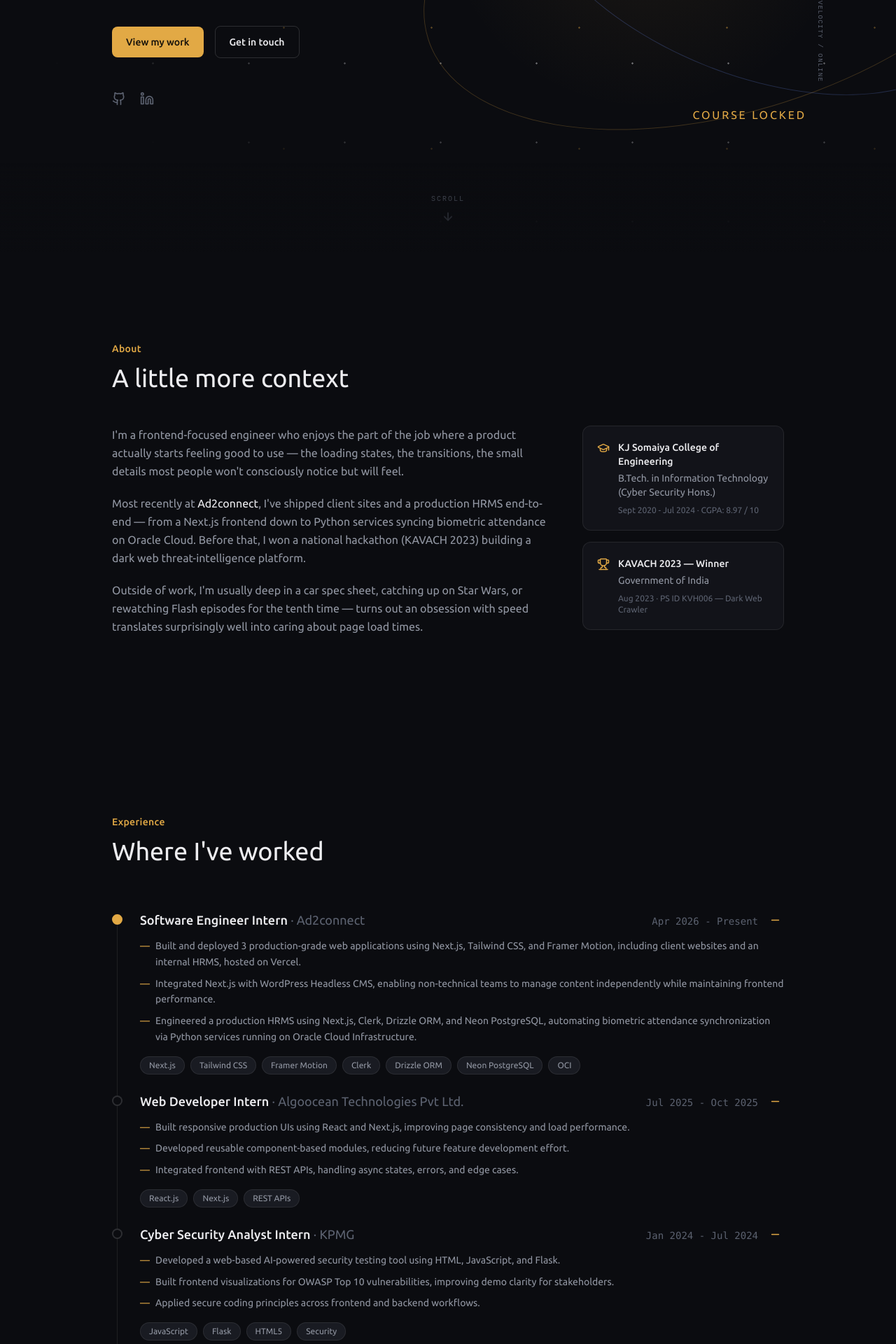
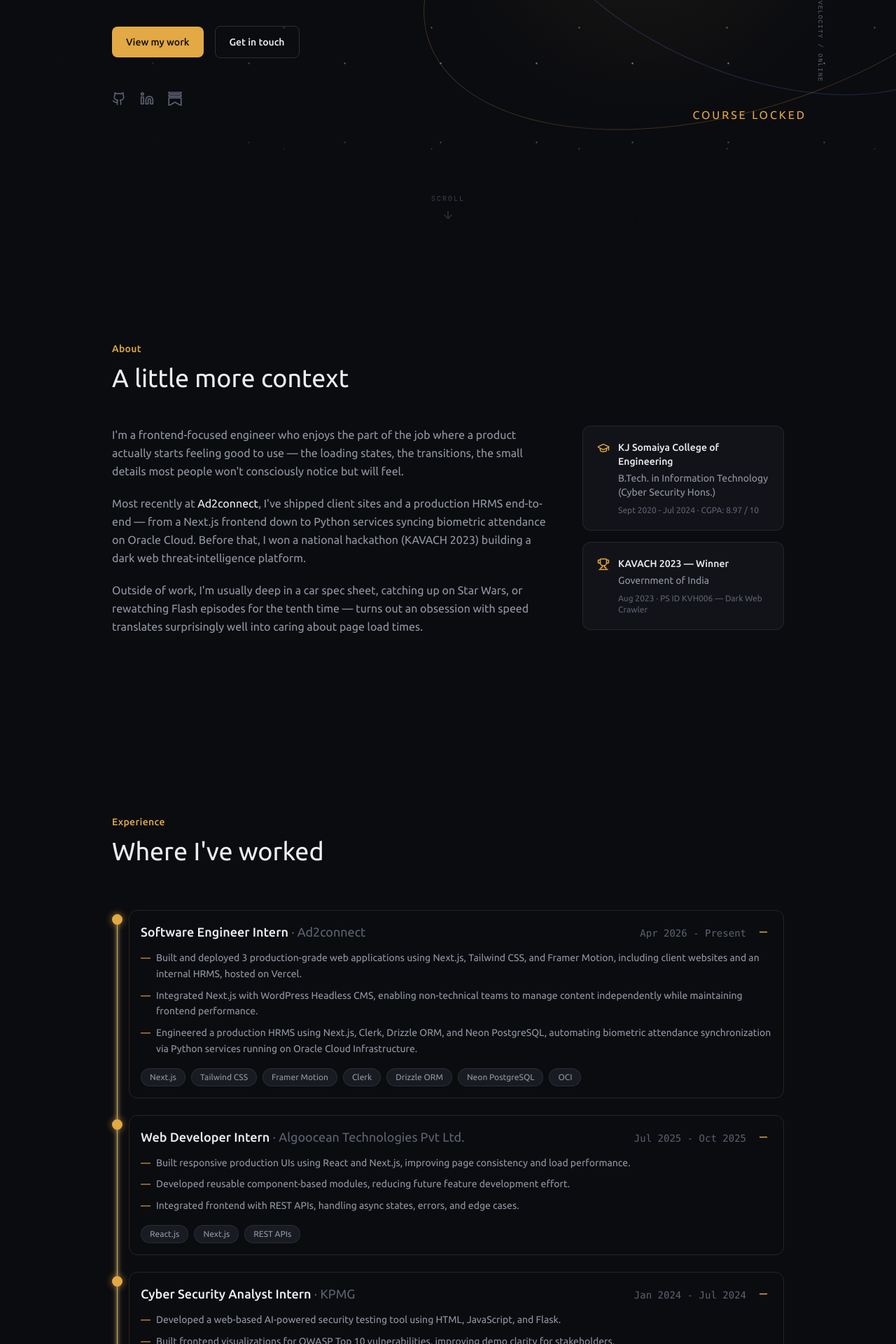
Before and after one commit to guneetsura/guneetsura.github.io, a Next.js app: page / in a window 1280 px wide. Shown: the part 440-2360 px from the top of the page at 70% size. Built offline with nearby package versions, Linux system fonts and the light colour scheme; no server answers; a web font is replaced by a local one.

Commit message:
feat: add writing section, agent guidance, and experience lightning

```diff
--- a/src/app/page.tsx
+++ b/src/app/page.tsx
@@ -3,6 +3,7 @@
 import About from '@/components/About';
 import Experience from '@/components/Experience';
 import Projects from '@/components/Projects';
+import Writing from '@/components/Writing';
 import Skills from '@/components/Skills';
 import Contact from '@/components/Contact';
 import BackToTop from '@/components/BackToTop';
@@ -41,6 +42,7 @@
       <About />
       <Experience />
       <Projects />
+      <Writing />
       <Skills />
       <Contact />
       <BackToTop />
--- a/src/components/Experience.tsx
+++ b/src/components/Experience.tsx
@@ -1,17 +1,133 @@
 'use client';
 
-import { useEffect, useState } from 'react';
+import { useEffect, useState, useRef } from 'react';
 import { Minus, Plus } from 'lucide-react';
-import { motion } from 'framer-motion';
+import { motion, useScroll, useTransform, useSpring, useReducedMotion, MotionValue } from 'framer-motion';
 import { getExperiences } from '@/lib/data-provider';
 import { portfolioData } from '@/lib/data';
 import { ExperienceItem } from '@/lib/types';
 
 const fadeUp = { hidden: { opacity: 0, y: 16 }, visible: { opacity: 1, y: 0, transition: { duration: 0.6, ease: 'easeOut' as const } } };
 
+const ExperienceItemCard = ({
+  exp,
+  index,
+  isExpanded,
+  toggleExperience,
+  containerRef,
+  scrollYProgress,
+  reducedMotion
+}: {
+  exp: ExperienceItem;
+  index: number;
+  isExpanded: boolean;
+  toggleExperience: (id: string) => void;
+  containerRef: React.RefObject<HTMLDivElement | null>;
+  scrollYProgress: MotionValue<number>;
+  reducedMotion: boolean | null;
+}) => {
+  const cardRef = useRef<HTMLElement>(null);
+  const [threshold, setThreshold] = useState(1);
+
+  useEffect(() => {
+    const measure = () => {
+      if (!containerRef.current || !cardRef.current) return;
+      const containerHeight = containerRef.current.offsetHeight;
+      const topOffset = cardRef.current.offsetTop;
+      setThreshold((topOffset + 6) / containerHeight);
+    };
+    measure();
+    const observer = new ResizeObserver(measure);
+    if (containerRef.current) observer.observe(containerRef.current);
+    if (cardRef.current) observer.observe(cardRef.current);
+    return () => observer.disconnect();
+  }, [isExpanded, containerRef]);
+
+  // Map scroll progress around the threshold
+  const activationRange = [threshold - 0.02, threshold, threshold + 0.02];
+
+  // Marker styling
+  const markerBg = useTransform(scrollYProgress, activationRange, [exp.current ? 'var(--accent)' : 'var(--bg)', 'var(--accent)', 'var(--accent)']);
+  const markerBorder = useTransform(scrollYProgress, activationRange, [exp.current ? 'var(--accent)' : 'var(--border-strong)', 'var(--accent)', 'var(--accent)']);
+  const markerShadow = useTransform(scrollYProgress, activationRange, ['0 0 0px rgba(226, 169, 69, 0)', reducedMotion ? '0 0 0px rgba(226, 169, 69, 0)' : '0 0 10px 2px rgba(226, 169, 69, 0.4)', reducedMotion ? '0 0 0px rgba(226, 169, 69, 0)' : '0 0 10px 2px rgba(226, 169, 69, 0.4)']);
+
+  // Card border styling
+  const cardBorder = useTransform(scrollYProgress, activationRange, ['transparent', 'rgba(226, 169, 69, 0.3)', 'rgba(226, 169, 69, 0.15)']);
+  const cardBg = useTransform(scrollYProgress, activationRange, ['transparent', 'rgba(226, 169, 69, 0.03)', 'transparent']);
+
+  // Shimmer effect
+  const shimmerLeft = useTransform(scrollYProgress, [threshold, threshold + 0.05], ['-20%', '120%']);
+  const shimmerOpacity = useTransform(scrollYProgress, [threshold, threshold + 0.02, threshold + 0.05], [0, 1, 0]);
+
+  return (
+    <motion.article
+      ref={cardRef}
+      initial="hidden"
+      whileInView="visible"
+      viewport={{ once: true, amount: 0.3 }}
+      variants={fadeUp}
+      transition={{ delay: index * 0.05 }}
+      className="relative pl-10"
+    >
+      <motion.span
+        className="absolute left-0 top-1.5 w-[15px] h-[15px] rounded-full border-2 z-10"
+        style={{ background: markerBg, borderColor: markerBorder, boxShadow: markerShadow }}
+      />
+      <motion.div
+        className="relative rounded-xl p-4 -ml-4 overflow-hidden border transition-colors"
+        style={{ borderColor: cardBorder, backgroundColor: cardBg }}
+      >
+        {!reducedMotion && (
+          <motion.div
+            className="absolute top-0 w-1/3 h-px bg-gradient-to-r from-transparent via-[var(--accent)] to-transparent"
+            style={{ left: shimmerLeft, opacity: shimmerOpacity }}
+          />
+        )}
+        <div className="flex items-start gap-3 relative z-10">
+          <div className="min-w-0 flex-1">
+            <div className="flex flex-wrap items-baseline justify-between gap-x-4 gap-y-1">
+              <h3 className="text-lg font-medium text-[var(--text)]">{exp.role} <span className="text-[var(--text-faint)] font-normal">· {exp.company}</span></h3>
+              <span className="text-sm text-[var(--text-faint)] font-mono">{exp.period}</span>
+            </div>
+          </div>
+          <button type="button" onClick={() => toggleExperience(exp.id)} aria-expanded={isExpanded} aria-label={`${isExpanded ? 'Collapse' : 'Expand'} ${exp.company} experience`} className="shrink-0 mt-0.5 rounded-md p-1 text-[var(--accent)] hover:bg-[var(--accent-soft)] transition-colors">
+            {isExpanded ? <Minus size={17} aria-hidden="true" /> : <Plus size={17} aria-hidden="true" />}
+          </button>
+        </div>
+        {isExpanded && (
+          <div className="mt-3 relative z-10">
+            <ul className="space-y-2 mb-4">
+              {exp.description.map((line, i) => (
+                <li key={i} className="text-sm text-[var(--text-muted)] leading-relaxed flex gap-2">
+                  <span className="text-[var(--accent)] shrink-0">—</span><span>{line}</span>
+                </li>
+              ))}
+            </ul>
+            <div className="flex flex-wrap gap-2">
+              {exp.technologies.map((tech) => (
+                <span key={tech} className="chip">{tech}</span>
+              ))}
+            </div>
+          </div>
+        )}
+      </motion.div>
+    </motion.article>
+  );
+};
+
 const Experience: React.FC = () => {
   const [experiences, setExperiences] = useState<ExperienceItem[]>(portfolioData.experiences);
   const [expanded, setExpanded] = useState<Set<string>>(() => new Set(portfolioData.experiences.map((experience) => experience.id)));
+
+  const containerRef = useRef<HTMLDivElement>(null);
+  const { scrollYProgress } = useScroll({
+    target: containerRef,
+    offset: ["start center", "end center"]
+  });
+
+  const reducedMotion = useReducedMotion();
+  const springProgress = useSpring(scrollYProgress, { stiffness: 100, damping: 30, restDelta: 0.001 });
+  const scaleY = reducedMotion ? scrollYProgress : springProgress;
 
   useEffect(() => {
     getExperiences().then((data) => {
@@ -34,27 +150,32 @@
       <p className="eyebrow mb-3">Experience</p>
       <h2 className="font-display text-3xl sm:text-4xl text-[var(--text)] mb-16">Where I&apos;ve worked</h2>
     </motion.div>
-    <div className="relative">
+    <div className="relative" ref={containerRef}>
+      {/* Static background timeline */}
       <div className="absolute left-[7px] top-2 bottom-2 w-px bg-[var(--border)]" />
+
+      {/* Scroll-driven lightning core */}
+      <motion.div
+        className="absolute left-[7px] top-2 bottom-2 w-px bg-[var(--accent)] origin-top z-0"
+        style={{
+          scaleY,
+          boxShadow: reducedMotion ? 'none' : '0 0 8px 1px rgba(226, 169, 69, 0.4), 0 0 4px 1px rgba(255, 255, 255, 0.4)'
+        }}
+      />
+
       <div className="space-y-6">
-        {experiences.map((exp, index) => {
-          const isExpanded = expanded.has(exp.id);
-          return <motion.article key={exp.id} initial="hidden" whileInView="visible" viewport={{ once: true, amount: 0.3 }} variants={fadeUp} transition={{ delay: index * 0.05 }} className="relative pl-10">
-            <span className={exp.current ? 'absolute left-0 top-1.5 w-[15px] h-[15px] rounded-full border-2 bg-[var(--accent)] border-[var(--accent)]' : 'absolute left-0 top-1.5 w-[15px] h-[15px] rounded-full border-2 bg-[var(--bg)] border-[var(--border-strong)]'} />
-            <div className="flex items-start gap-3">
-              <div className="min-w-0 flex-1">
-                <div className="flex flex-wrap items-baseline justify-between gap-x-4 gap-y-1">
-                  <h3 className="text-lg font-medium text-[var(--text)]">{exp.role} <span className="text-[var(--text-faint)] font-normal">· {exp.company}</span></h3>
-                  <span className="text-sm text-[var(--text-faint)] font-mono">{exp.period}</span>
-                </div>
-              </div>
-              <button type="button" onClick={() => toggleExperience(exp.id)} aria-expanded={isExpanded} aria-label={`${isExpanded ? 'Collapse' : 'Expand'} ${exp.company} experience`} className="shrink-0 mt-0.5 rounded-md p-1 text-[var(--accent)] hover:bg-[var(--accent-soft)]">
-                {isExpanded ? <Minus size={17} aria-hidden="true" /> : <Plus size={17} aria-hidden="true" />}
-              </button>
-            </div>
-            {isExpanded && <div className="mt-3"><ul className="space-y-2 mb-4">{exp.description.map((line, i) => <li key={i} className="text-sm text-[var(--text-muted)] leading-relaxed flex gap-2"><span className="text-[var(--accent)] shrink-0">—</span><span>{line}</span></li>)}</ul><div className="flex flex-wrap gap-2">{exp.technologies.map((tech) => <span key={tech} className="chip">{tech}</span>)}</div></div>}
-          </motion.article>;
-        })}
+        {experiences.map((exp, index) => (
+          <ExperienceItemCard
+            key={exp.id}
+            exp={exp}
+            index={index}
+            isExpanded={expanded.has(exp.id)}
+            toggleExperience={toggleExperience}
+            containerRef={containerRef}
+            scrollYProgress={scaleY}
+            reducedMotion={reducedMotion}
+          />
+        ))}
       </div>
     </div>
   </section>;
--- a/src/components/Hero.tsx
+++ b/src/components/Hero.tsx
@@ -9,6 +9,7 @@
 
 const Github: React.FC<{ size?: number }> = ({ size = 20 }) => <svg xmlns="http://www.w3.org/2000/svg" width={size} height={size} viewBox="0 0 24 24" fill="none" stroke="currentColor" strokeWidth="2" strokeLinecap="round" strokeLinejoin="round"><path d="M15 22v-4a4.8 4.8 0 0 0-1-3.5c3 0 6-2 6-5.5.08-1.25-.27-2.48-1-3.5.28-1.15.28-2.35 0-3.5 0 0-1 0-3 1.5-2.64-.5-5.36-.5-8 0C6 2 5 2 5 2c-.3 1.15-.3 2.35 0 3.5A5.403 5.403 0 0 0 4 9c0 3.5 3 5.5 6 5.5-.39.49-.68 1.05-.85 1.65-.17.6-.22 1.23-.15 1.85v4" /><path d="M9 18c-4.51 2-5-2-7-2" /></svg>;
 const Linkedin: React.FC<{ size?: number }> = ({ size = 20 }) => <svg xmlns="http://www.w3.org/2000/svg" width={size} height={size} viewBox="0 0 24 24" fill="none" stroke="currentColor" strokeWidth="2" strokeLinecap="round" strokeLinejoin="round"><path d="M16 8a6 6 0 0 1 6 6v7h-4v-7a2 2 0 0 0-2-2 2 2 0 0 0-2 2v7h-4v-7a6 6 0 0 1 6-6z" /><rect width="4" height="12" x="2" y="9" /><circle cx="4" cy="4" r="2" /></svg>;
+const Substack: React.FC<{ size?: number }> = ({ size = 20 }) => <svg xmlns="http://www.w3.org/2000/svg" width={size} height={size} viewBox="0 0 24 24" fill="none" stroke="currentColor" strokeWidth="2" strokeLinecap="round" strokeLinejoin="round"><path d="M22.539 8.242H1.46V5.406h21.08v2.836zM1.46 10.812V24L12 18.11 22.54 24V10.812H1.46zM22.54 0H1.46v2.836h21.08V0z"/></svg>;
 
 const fadeUp = {
   hidden: { opacity: 0, y: 22 },
@@ -51,6 +52,7 @@
       <motion.div custom={reveal(0.5)} initial="hidden" animate="visible" variants={fadeUp} className="mt-12 flex items-center gap-5">
         <a href={profile.github} target="_blank" rel="noopener noreferrer" className="text-[var(--text-faint)] hover:text-[var(--text)] transition-colors" aria-label="GitHub"><Github size={20} /></a>
         <a href={profile.linkedin} target="_blank" rel="noopener noreferrer" className="text-[var(--text-faint)] hover:text-[var(--text)] transition-colors" aria-label="LinkedIn"><Linkedin size={20} /></a>
+        <a href="https://guneetsura.substack.com" target="_blank" rel="noopener noreferrer" className="text-[var(--text-faint)] hover:text-[var(--text)] transition-colors" aria-label="Substack"><Substack size={20} /></a>
       </motion.div>
     </div>
     <motion.a href="#about" initial={{ opacity: 0, y: reducedMotion ? 0 : 8 }} animate={{ opacity: 1, y: 0 }} transition={{ delay: reducedMotion ? 0 : 1.1, duration: reducedMotion ? 0.01 : 0.6 }} className="hero-scroll-cue absolute bottom-10 left-1/2 -translate-x-1/2 text-[var(--text-faint)]" aria-label="Scroll to About">
--- a/src/components/Navbar.tsx
+++ b/src/components/Navbar.tsx
@@ -8,6 +8,7 @@
   { name: 'About', href: '#about' },
   { name: 'Experience', href: '#experience' },
   { name: 'Projects', href: '#projects' },
+  { name: 'Writing', href: '#writing' },
   { name: 'Skills', href: '#skills' },
 ];
 
--- /dev/null
+++ b/src/components/Writing.tsx
@@ -0,0 +1,73 @@
+'use client';
+
+import { useEffect, useState } from 'react';
+import { motion } from 'framer-motion';
+import { ArrowRight } from 'lucide-react';
+import { getWriting } from '@/lib/data-provider';
+import { portfolioData } from '@/lib/data';
+import { WritingItem } from '@/lib/types';
+
+const fadeUp = { hidden: { opacity: 0, y: 16 }, visible: { opacity: 1, y: 0, transition: { duration: 0.6, ease: 'easeOut' as const } } };
+
+const Writing: React.FC = () => {
+  const [writing, setWriting] = useState<WritingItem[]>(portfolioData.writing);
+
+  useEffect(() => {
+    getWriting().then(setWriting).catch(() => {});
+  }, []);
+
+  return (
+    <section id="writing" className="section">
+      <motion.div initial="hidden" whileInView="visible" viewport={{ once: true, amount: 0.3 }} variants={fadeUp} className="mb-12">
+        <p className="eyebrow mb-3">Writing</p>
+        <h2 className="font-display text-3xl sm:text-4xl text-[var(--text)] mb-4">Thoughts & Perspectives</h2>
+      </motion.div>
+      <div className="grid md:grid-cols-2 lg:grid-cols-3 gap-6 mb-12">
+        {writing.map((item, index) => (
+          <motion.article
+            key={item.id}
+            initial="hidden"
+            whileInView="visible"
+            viewport={{ once: true, amount: 0.3 }}
+            variants={fadeUp}
+            transition={{ delay: index * 0.1 }}
+            className="card p-6 flex flex-col group h-full"
+          >
+            <h3 className="text-xl font-medium text-[var(--text)] mb-3 group-hover:text-[var(--accent)] transition-colors line-clamp-2">
+              {item.title}
+            </h3>
+            <p className="text-sm text-[var(--text-muted)] leading-relaxed mb-6 flex-grow">
+              {item.excerpt}
+            </p>
+            <a
+              href={item.url}
+              target="_blank"
+              rel="noopener noreferrer"
+              className="inline-flex items-center gap-2 text-sm text-[var(--accent)] hover:text-[var(--text)] transition-colors mt-auto w-fit"
+            >
+              Read article <ArrowRight size={14} className="group-hover:translate-x-1 transition-transform" />
+            </a>
+          </motion.article>
+        ))}
+      </div>
+      <motion.div
+        initial="hidden"
+        whileInView="visible"
+        viewport={{ once: true, amount: 0.3 }}
+        variants={fadeUp}
+        className="flex justify-center"
+      >
+        <a
+          href="https://guneetsura.substack.com"
+          target="_blank"
+          rel="noopener noreferrer"
+          className="btn-secondary"
+        >
+          Read more on Substack →
+        </a>
+      </motion.div>
+    </section>
+  );
+};
+
+export default Writing;
--- a/src/lib/data-provider.ts
+++ b/src/lib/data-provider.ts
@@ -15,6 +15,7 @@
   SkillGroup,
   Education,
   Award,
+  WritingItem,
 } from './types';
 
 /**
@@ -30,6 +31,7 @@
  *   skills/{id}        -> SkillGroup
  *   education/{id}     -> Education
  *   awards/{id}        -> Award
+ *   writing/{id}       -> WritingItem     (order by `order` asc)
  */
 const USE_FIREBASE =
   process.env.NEXT_PUBLIC_USE_FIREBASE === 'true' && hasFirebaseConfig();
@@ -117,3 +119,18 @@
   }
   return portfolioData.awards;
 }
+
+export async function getWriting(): Promise<WritingItem[]> {
+  if (USE_FIREBASE && db) {
+    try {
+      const q = query(collection(db, 'writing'), orderBy('order', 'asc'));
+      const snap = await getDocs(q);
+      if (!snap.empty) {
+        return snap.docs.map((d) => ({ id: d.id, ...d.data() } as WritingItem));
+      }
+    } catch (err) {
+      console.error('Falling back to static writing:', err);
+    }
+  }
+  return portfolioData.writing;
+}
--- a/src/lib/data.ts
+++ b/src/lib/data.ts
@@ -149,4 +149,25 @@
       detail: 'PS ID KVH006 — Dark Web Crawler',
     },
   ],
+
+  writing: [
+    {
+      id: 'building-production-hrms',
+      title: 'Building a Production HRMS with Next.js and Neon PostgreSQL',
+      excerpt: 'Lessons learned scaling a biometric attendance sync service on Oracle Cloud Infrastructure, and why Drizzle ORM was the right choice for our data model.',
+      url: '#',
+    },
+    {
+      id: 'framer-motion-scroll-performance',
+      title: 'High-Performance Scroll Animations with Framer Motion',
+      excerpt: 'How to build engaging, scroll-driven UI elements without sacrificing 60fps or triggering layout thrashing on mobile devices.',
+      url: '#',
+    },
+    {
+      id: 'headless-cms-nextjs',
+      title: 'Integrating WordPress Headless CMS with Next.js App Router',
+      excerpt: 'A practical guide to fetching, caching, and revalidating WordPress content while preserving exceptional frontend performance and Lighthouse scores.',
+      url: '#',
+    },
+  ],
 };
```
Also changed, not shown: src/lib/types.ts (+8 -0 lines), 1 other file (tests, documents, lock files or other folders).
